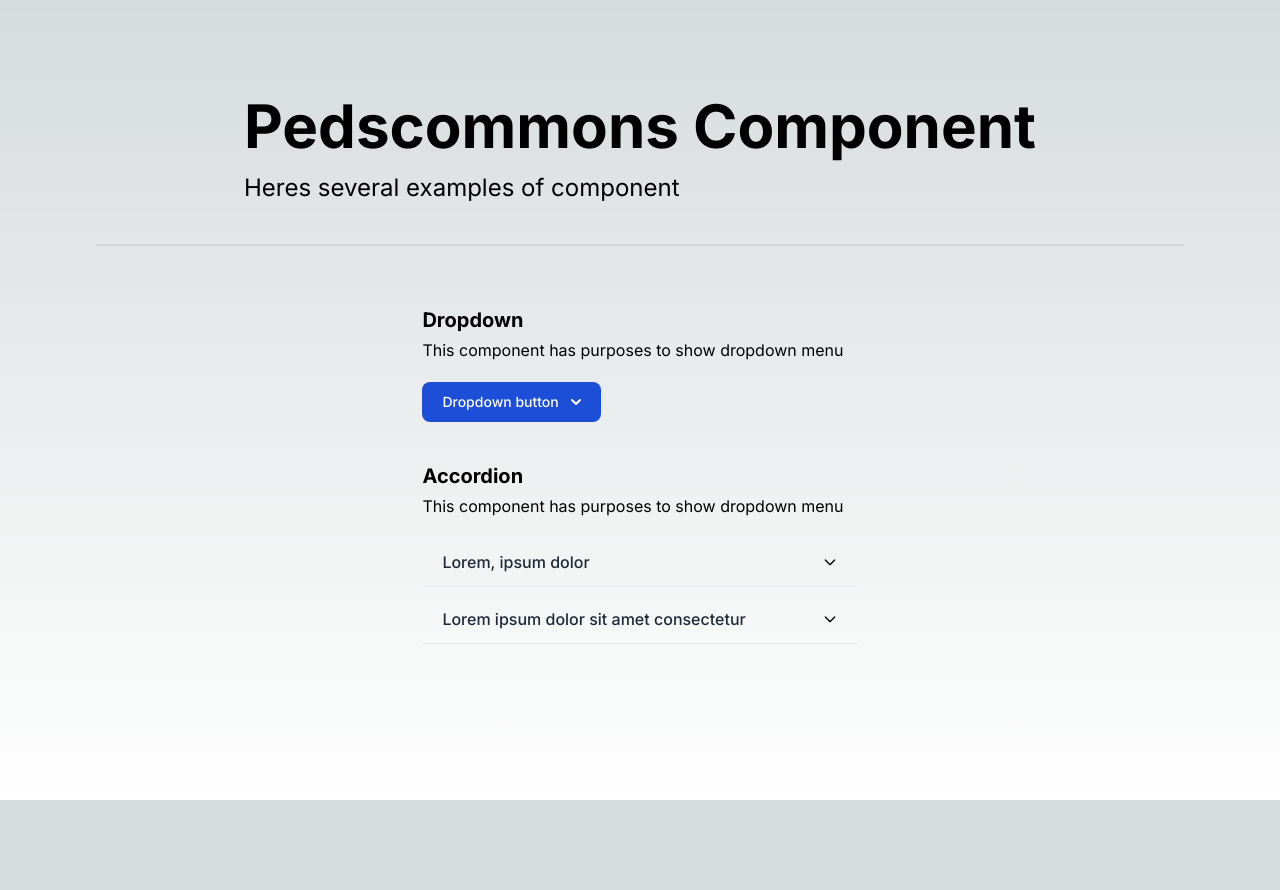
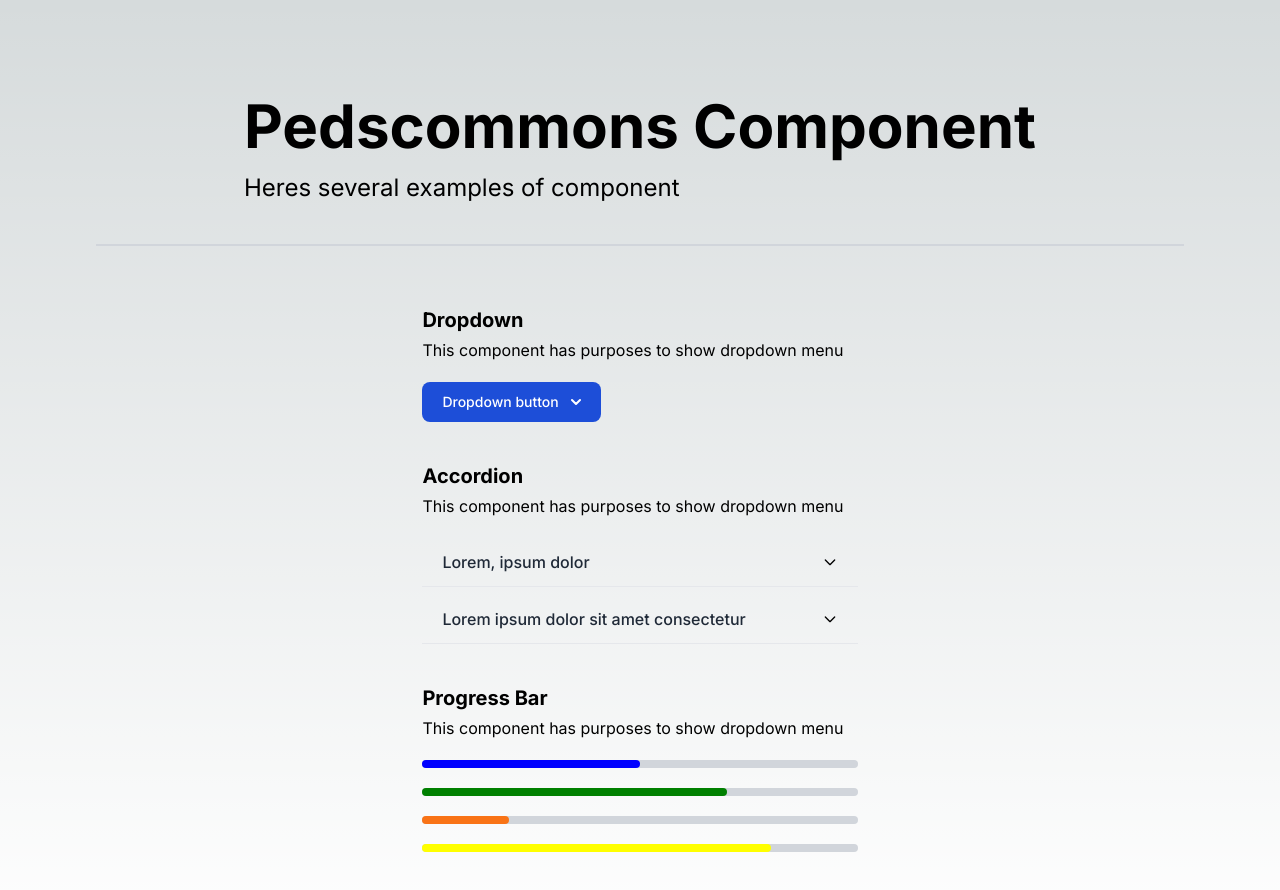
Before and after one commit to fandikaikhsan/pedscommons-proposal, a Next.js app: page / in a window 1280 px wide. Shown: the top 890 px of the page. Before the commit the page ends 800 px from the top, so only its background shows below. Built offline with nearby package versions, Linux system fonts and the light colour scheme.

Commit message:
feat: add progress bar component

```diff
--- a/src/app/page.tsx
+++ b/src/app/page.tsx
@@ -1,5 +1,7 @@
 import Dropdown from "@/components/common/Dropdown.common"
+import ProgressBar from "@/components/common/ProgressBar.common"
 import AccordionList from "@/components/wrap/AccordionList.wrap"
+import ProgressBarList from "@/components/wrap/ProgressBarList.wrap"
 
 export default function Home() {
   return (
@@ -33,6 +35,15 @@ export default function Home() {
           </div>
           <AccordionList />
         </div>
+        <div className="flex flex-col gap-5">
+          <div className="flex flex-col gap-1">
+            <h3 className="font-bold text-base lg:text-xl ">Progress Bar</h3>
+            <h4 className="text-sm lg:text-base">
+              This component has purposes to show dropdown menu
+            </h4>
+          </div>
+          <ProgressBarList />
+        </div>
       </div>
     </main>
   )
--- /dev/null
+++ b/src/components/common/ProgressBar.common.tsx
@@ -0,0 +1,19 @@
+export default function ProgressBar({
+  color,
+  progress,
+}: {
+  color?: string
+  progress?: string
+}) {
+  return (
+    <div className="w-full h-2 bg-gray-300 rounded-lg">
+      <div
+        style={{
+          width: `${progress || "50%"}`,
+          backgroundColor: color || "blue",
+        }}
+        className="h-full rounded-lg"
+      ></div>
+    </div>
+  )
+}
--- /dev/null
+++ b/src/components/wrap/ProgressBarList.wrap.tsx
@@ -0,0 +1,12 @@
+import ProgressBar from "@/components/common/ProgressBar.common"
+
+export default function ProgressBarList() {
+  return (
+    <div className="flex flex-col gap-5 w-full">
+      <ProgressBar color="blue" />
+      <ProgressBar color="green" progress={"70%"} />
+      <ProgressBar color="#f97316" progress={"20%"} />
+      <ProgressBar color="yellow" progress={"80%"} />
+    </div>
+  )
+}
```
